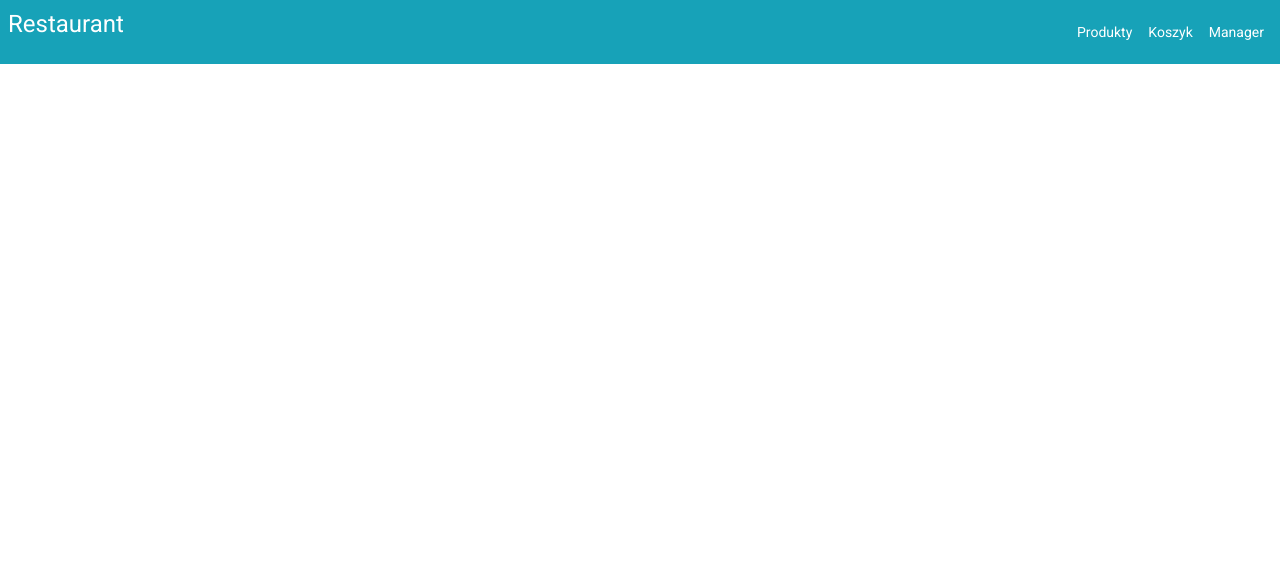
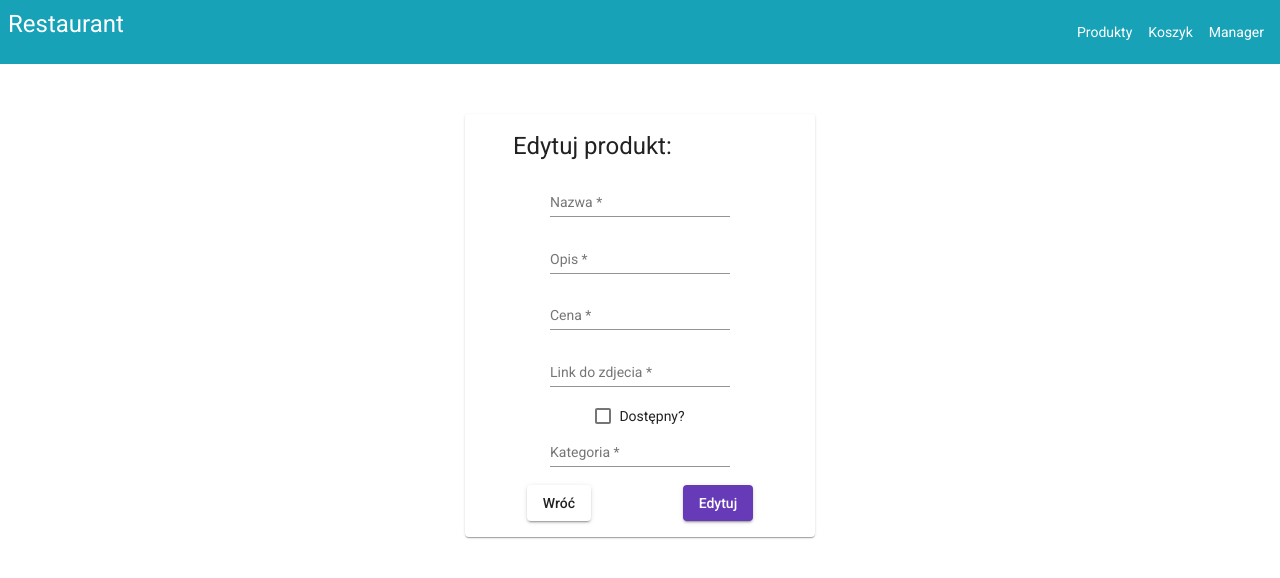
Before and after one commit to longdavid2k17/sandwitch_fullstack, an Angular app in the folder front/: page /products-manager/edit-product in a window 1280 px wide. Before the commit this address led to /. Shown: the top 578 px of the page. Built offline with nearby package versions, Linux system fonts and the light colour scheme.

Commit message:
feat(categories): add edit for products

```diff
--- /dev/null
+++ b/front/src/app/components/admin/product-edit/product-edit.component.css
@@ -0,0 +1,13 @@
+.box{
+    display: flex;
+    justify-content: center;
+    margin-top: 50px;
+}
+.form-card{
+    text-align: center;
+    width: 350px;
+}
+.actions{
+    display: flex;
+    justify-content: space-around;
+}
--- /dev/null
+++ b/front/src/app/components/admin/product-edit/product-edit.component.html
@@ -0,0 +1,44 @@
+<div class="box">
+  <mat-card class="form-card">
+    <mat-card-header>
+      <h1>Edytuj produkt:</h1>
+    </mat-card-header>
+    <mat-card-content>
+      <form [formGroup]="productForm" (submit)="updateProduct()">
+        <mat-form-field>
+          <mat-label>Nazwa</mat-label>
+          <input matInput formControlName="name" required />
+        </mat-form-field>
+        <mat-form-field>
+          <mat-label>Opis</mat-label>
+          <input matInput formControlName="description" required />
+        </mat-form-field>
+        <mat-form-field>
+          <mat-label>Cena</mat-label>
+          <input matInput formControlName="unit_price" required />
+        </mat-form-field>
+        <mat-form-field>
+          <mat-label>Link do zdjecia</mat-label>
+          <input matInput formControlName="image_url" required />
+        </mat-form-field>
+        <div>
+          <mat-checkbox color="primary" formControlName="available"
+            >Dostępny?</mat-checkbox
+          >
+        </div>
+        <mat-form-field>
+          <mat-label>Kategoria</mat-label>
+          <input matInput formControlName="category_id" required />
+        </mat-form-field>
+        <div class="actions">
+          <a routerLink="/products-manager">
+            <button mat-raised-button>Wróć</button>
+          </a>
+          <button mat-raised-button color="primary" type="submit">
+            Edytuj
+          </button>
+        </div>
+      </form>
+    </mat-card-content>
+  </mat-card>
+</div>
--- /dev/null
+++ b/front/src/app/components/admin/product-edit/product-edit.component.ts
@@ -0,0 +1,38 @@
+import { Component, OnInit } from '@angular/core';
+import { FormGroup, FormBuilder, Validators } from '@angular/forms';
+import { Router } from '@angular/router';
+
+@Component({
+  selector: 'app-product-edit',
+  templateUrl: './product-edit.component.html',
+  styleUrls: ['./product-edit.component.css']
+})
+export class ProductEditComponent implements OnInit {
+
+  productForm:FormGroup;
+  productId:number;
+
+  constructor(private router:Router,private formBuilder:FormBuilder) {
+    //TODO: get by ID from api
+    //TODO: get all categories from API with ID
+    console.log(router.getCurrentNavigation()?.extras.state?.data)
+    this.productId = router.getCurrentNavigation()?.extras.state?.data;
+
+    this.productForm=this.formBuilder.group({
+      name: [null,[Validators.required]],
+      description: [null,[Validators.required]],
+      unit_price:[null,[Validators.required]],
+      image_url:[null,[Validators.required]],
+      available:[null,[Validators.required]],
+      category_id: [null,[Validators.required]]
+    })
+   }
+
+  ngOnInit(): void {
+  }
+
+  updateProduct(){
+
+  }
+
+}
--- a/front/src/app/components/admin/products-manager/products-manager.component.html
+++ b/front/src/app/components/admin/products-manager/products-manager.component.html
@@ -39,8 +39,8 @@
       <th mat-header-cell *matHeaderCellDef>Action</th>
       <td mat-cell *matCellDef="let row">
         <div class="actions">
-          <button mat-raised-button color="primary">Edit</button
-          ><button mat-raised-button color="warn">Delete</button>
+          <button mat-raised-button color="primary" (click)="editProduct(row)">Edit</button
+          ><button mat-raised-button color="warn" (click)="deleteProduct(row)">Delete</button>
         </div>
       </td>
     </ng-container>
--- a/front/src/app/components/admin/products-manager/products-manager.component.ts
+++ b/front/src/app/components/admin/products-manager/products-manager.component.ts
@@ -1,6 +1,7 @@
 import { AfterViewInit, Component, OnInit, ViewChild } from '@angular/core';
 import { MatPaginator } from '@angular/material/paginator';
 import { MatTableDataSource } from '@angular/material/table';
+import { Router } from '@angular/router';
 
 //component created for table with pagination and filter to manage products
 //service product/product.service
@@ -39,7 +40,7 @@ export class ProductsManagerComponent implements OnInit {
 
   @ViewChild(MatPaginator) paginator!: MatPaginator;
 
-  constructor() {}
+  constructor(private router: Router) {}
 
   ngOnInit(): void {}
 
@@ -59,9 +60,19 @@ export class ProductsManagerComponent implements OnInit {
   price: number = 0;
   category: string = '';
 
-  addProduct(){
+  addProduct() {
     //TODO:
     //send to service
-    console.log(this.productName,this.price,this.category)
-  };
+    console.log(this.productName, this.price, this.category);
+  }
+
+  editProduct(row: any) {
+    this.router.navigate(['products-manager/edit-product'], {
+      state: { data: row.id },
+    });
+  }
+  deleteProduct(row: any) {
+    //TODO: go to service
+    console.log(row);
+  }
 }
```
Also changed, not shown: front/src/app/routing/routing.module.ts (+10 -1 lines), 1 other file (tests, documents, lock files or other folders).
